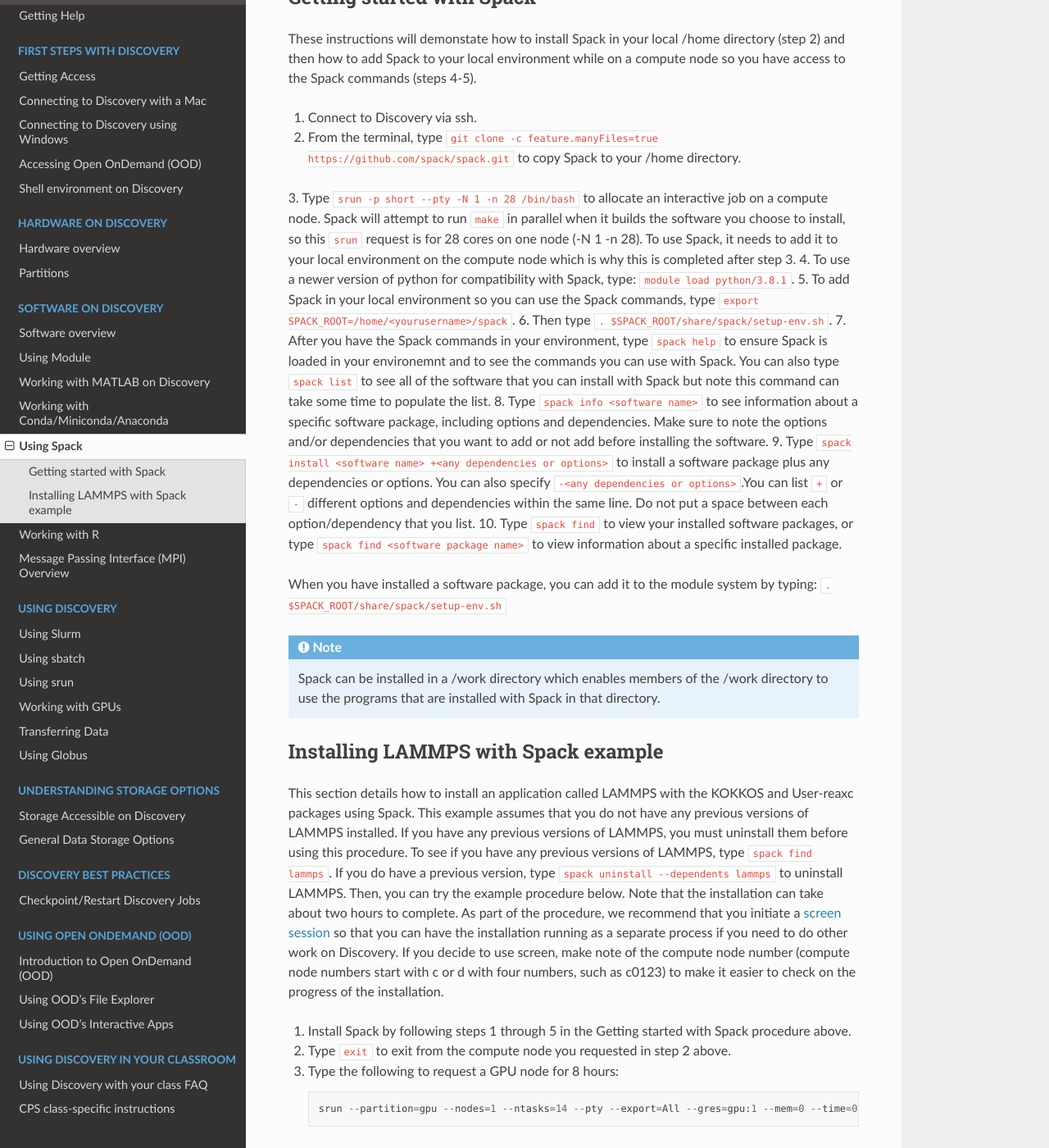
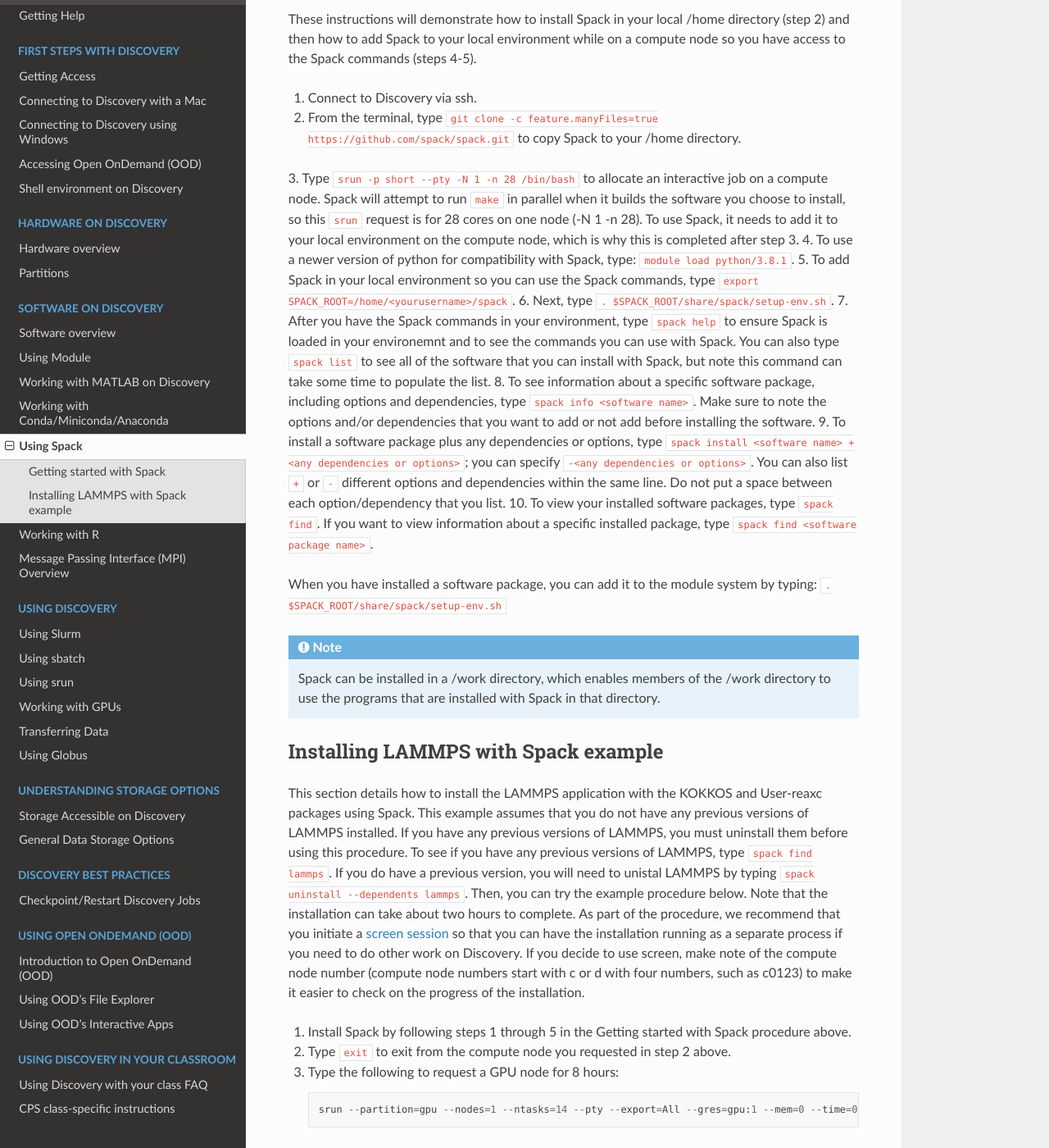
Before and after one commit to northeastern-rc/rc-public-documentation, a Sphinx documentation site: the page built from docs/source/software/spack.rst, in a window 1280 px wide and 1400 px high, scrolled down 324 px. Shown: the whole window at 82% size. Built offline with Sphinx 7.4.7 and the Read the Docs theme 2.0.0, drawn with Linux system fonts in a browser that asks for light colours; some of the changed text lies outside the part shown.

Commit message:
Update spack.rst

```diff
--- a/docs/source/software/spack.rst
+++ b/docs/source/software/spack.rst
@@ -3,39 +3,38 @@
 **************
 Using Spack
 **************
-We recommend that you try using `Spack <https://spack.io/>`_ to install software locally to your path. Spack is a tool that conveniently installs
-software packages to your local path. Please refer to the `Spack documentation <https://spack.readthedocs.io/en/latest/index.html>`_  for the latest information about the `packages <https://spack.readthedocs.io/en/latest/package_list.html#package-list>`_ that Spack contains.
-To use Spack, you first need to copy it to your /home directory or a /work directory, then have it in your local environment. Use the procedure below to get started with Spack on a HPC.
+Research Computing recommends using `Spack <https://spack.io/>`_ to conveniently install software packages locally to your path.  Please refer to the `Spack documentation <https://spack.readthedocs.io/en/latest/index.html>`_  for the latest information about the `packages <https://spack.readthedocs.io/en/latest/package_list.html#package-list>`_ that Spack contains.
+To use Spack, you first need to copy it to your /home directory or a /work directory, then have it in your local environment.
 
 Getting started with Spack
 ==========================
-These instructions will demonstate how to install Spack in your local /home directory (step 2) and then how to add Spack to your local environment while on a compute node so you have access to the Spack commands (steps 4-5).
+These instructions will demonstrate how to install Spack in your local /home directory (step 2) and then how to add Spack to your local environment while on a compute node so you have access to the Spack commands (steps 4-5).
 
 1. Connect to Discovery via ssh.
 2. From the terminal, type ``git clone -c feature.manyFiles=true https://github.com/spack/spack.git`` to copy Spack to your /home directory.
 3. Type ``srun -p short --pty -N 1 -n 28 /bin/bash`` to allocate an interactive job on a compute node. Spack will attempt to run ``make`` in parallel when it builds the software you choose to install, so this ``srun`` request is for 28 cores on one node (-N 1 -n 28).
-To use Spack, it needs to add it to your local environment on the compute node which is why this is completed after step 3.
+To use Spack, it needs to add it to your local environment on the compute node, which is why this is completed after step 3.
 4. To use a newer version of python for compatibility with Spack, type: ``module load python/3.8.1``.
 5. To add Spack in your local environment so you can use the Spack commands, type ``export SPACK_ROOT=/home/<yourusername>/spack``.
-6. Then type ``. $SPACK_ROOT/share/spack/setup-env.sh``.
-7. After you have the Spack commands in your environment, type ``spack help`` to ensure Spack is loaded in your environemnt and to see the commands you can use with Spack. You can also type ``spack list`` to see all of the software that you can install with Spack but note this command can take some time to populate the list.
-8. Type ``spack info <software name>`` to see information about a specific software package, including options and dependencies. Make sure to note the options and/or dependencies that you want to add or not add before installing the software.
-9. Type ``spack install <software name> +<any dependencies or options>`` to install a software package plus any dependencies or options. You can also specify ``-<any dependencies or options>``.You can list ``+`` or ``-`` different options and dependencies within the same line. Do not put a space between each option/dependency that you list.
-10.  Type ``spack find`` to view your installed software packages, or type ``spack find <software package name>`` to view information about a specific installed package.
+6. Next, type ``. $SPACK_ROOT/share/spack/setup-env.sh``.
+7. After you have the Spack commands in your environment, type ``spack help`` to ensure Spack is loaded in your environemnt and to see the commands you can use with Spack. You can also type ``spack list`` to see all of the software that you can install with Spack, but note this command can take some time to populate the list.
+8. To see information about a specific software package, including options and dependencies, type ``spack info <software name>``. Make sure to note the options and/or dependencies that you want to add or not add before installing the software.
+9. To install a software package plus any dependencies or options, type ``spack install <software name> +<any dependencies or options>``; you can specify ``-<any dependencies or options>``. You can also list ``+`` or ``-`` different options and dependencies within the same line. Do not put a space between each option/dependency that you list.
+10.  To view your installed software packages, type ``spack find``. If you want to view information about a specific installed package, type ``spack find <software package name>``.
 
 When you have installed a software package, you can add it to the module system by typing:
 ``. $SPACK_ROOT/share/spack/setup-env.sh``
 
 .. note::
 
-   Spack can be installed in a /work directory which enables members of the /work directory to use the programs that are installed with Spack in that directory.
+   Spack can be installed in a /work directory, which enables members of the /work directory to use the programs that are installed with Spack in that directory.
 
 Installing LAMMPS with Spack example
 =====================================
-This section details how to install an application called LAMMPS with the KOKKOS and User-reaxc packages using Spack.
+This section details how to install the LAMMPS application with the KOKKOS and User-reaxc packages using Spack.
 This example assumes that you do not have any previous versions of LAMMPS installed. If you
 have any previous versions of LAMMPS, you must uninstall them before using this procedure. To see if you have any previous versions of LAMMPS, type
-``spack find lammps``. If you do have a previous version, type ``spack uninstall --dependents lammps`` to uninstall LAMMPS. Then, you
+``spack find lammps``. If you do have a previous version, you will need to unistal LAMMPS by typing ``spack uninstall --dependents lammps``. Then, you
 can try the example procedure below. Note that the installation can take about two hours to complete. As part of the procedure, we recommend that you initiate a `screen session <https://www.gnu.org/software/screen/>`_
 so that you can have the installation running as a separate process if you need to do other work on Discovery. If you decide to use screen, make note of the compute node number (compute node numbers start with c or d with four numbers, such as c0123)
 to make it easier to check on the progress of the installation.
```
